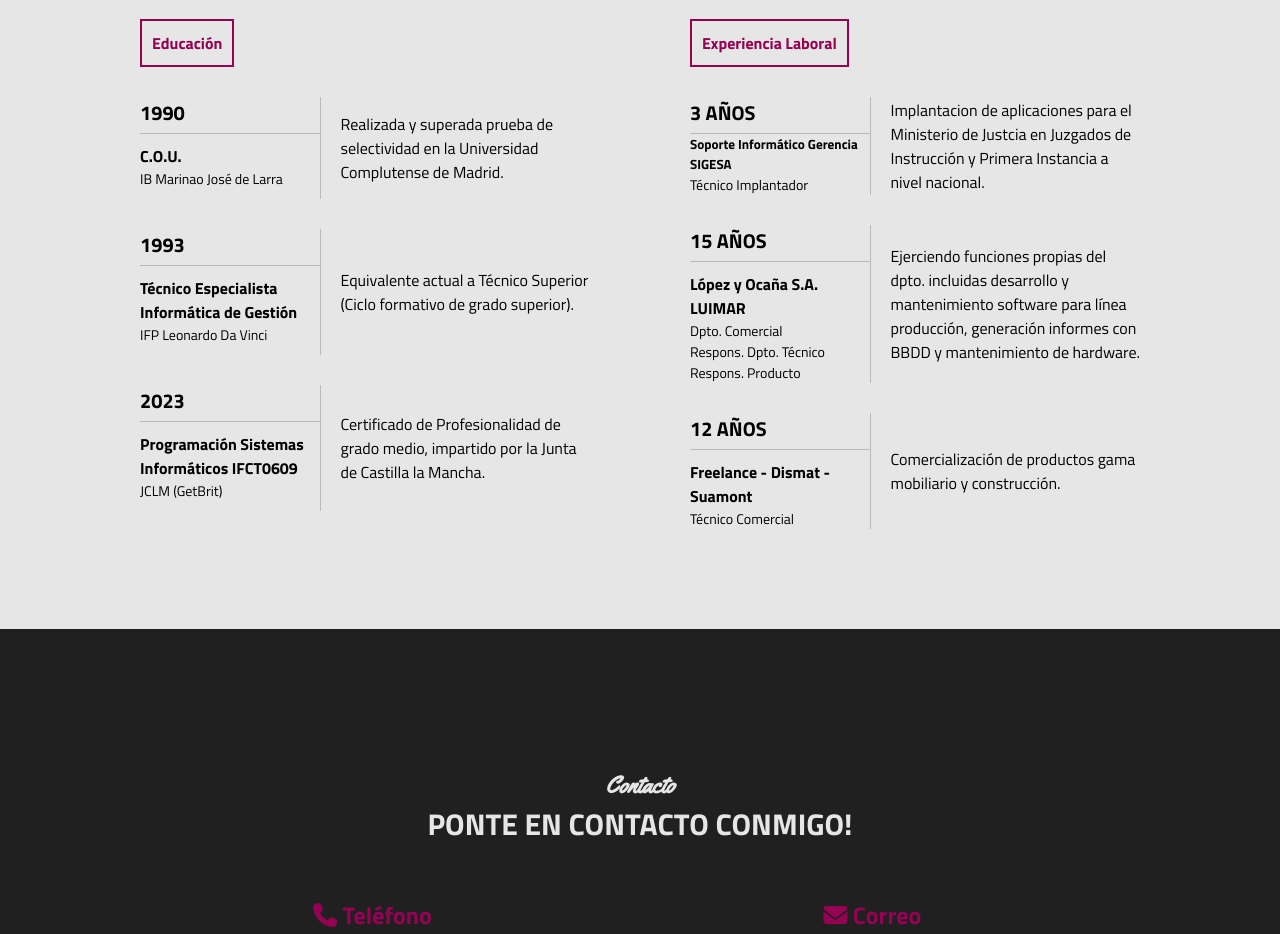
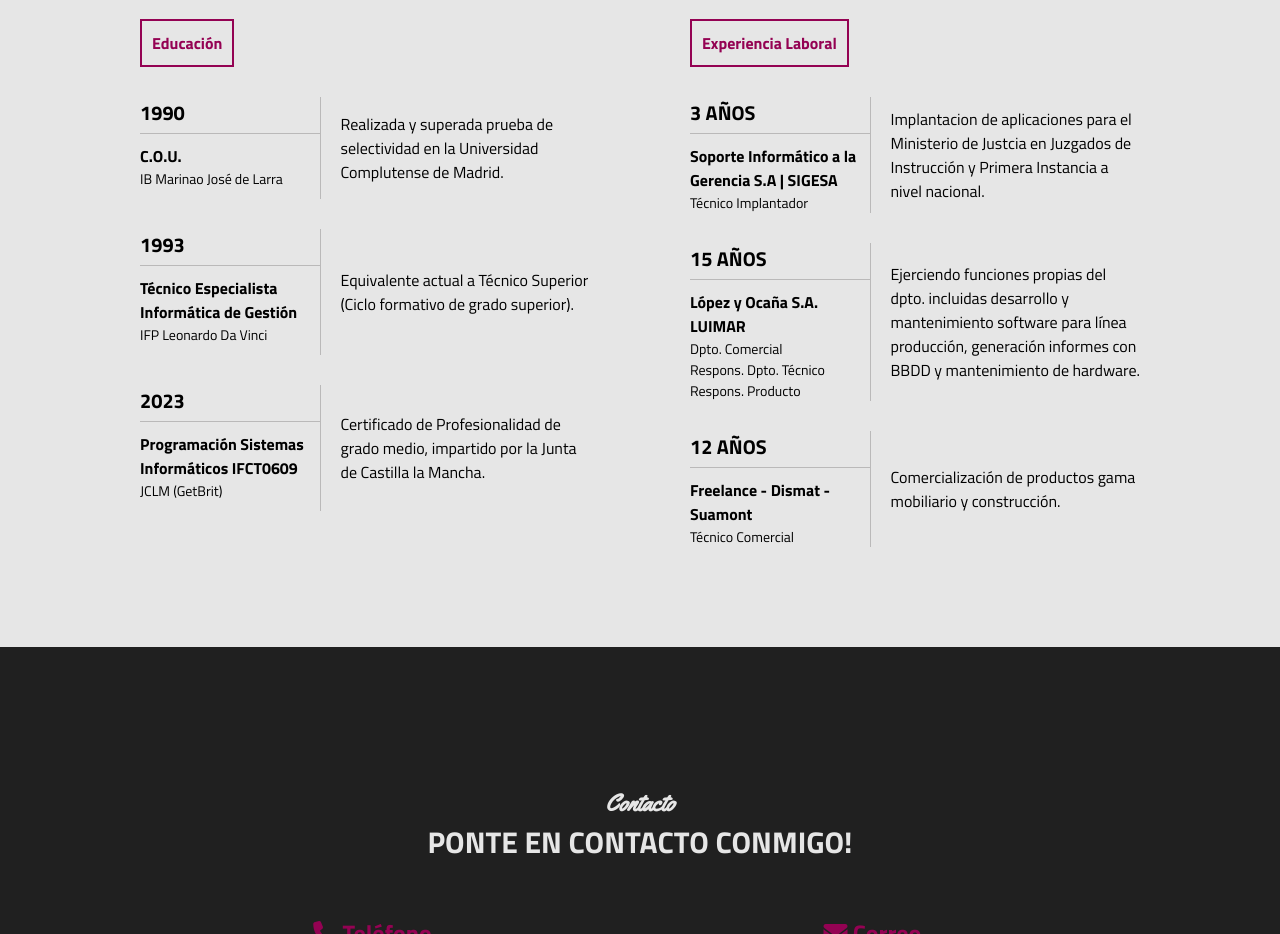
Before and after one commit to amoyanoglz/amoyanoglz.github.io, a plain HTML site: page index.html in a window 1280 px wide. Shown: the part 1700-2634 px from the top of the page. Drawn offline with Linux system fonts and the light colour scheme.

Commit message:
modificacion SIGESA a h4

```diff
--- a/index.html
+++ b/index.html
@@ -226,7 +226,7 @@
                         </tr>
                         <tr>
                             <td>
-                                <h5>Soporte Informático Gerencia SIGESA</h5>
+                                <h4>Soporte Informático a la Gerencia S.A | SIGESA</h4>
                                 <p>Técnico Implantador</p>
 
                             </td>
```
